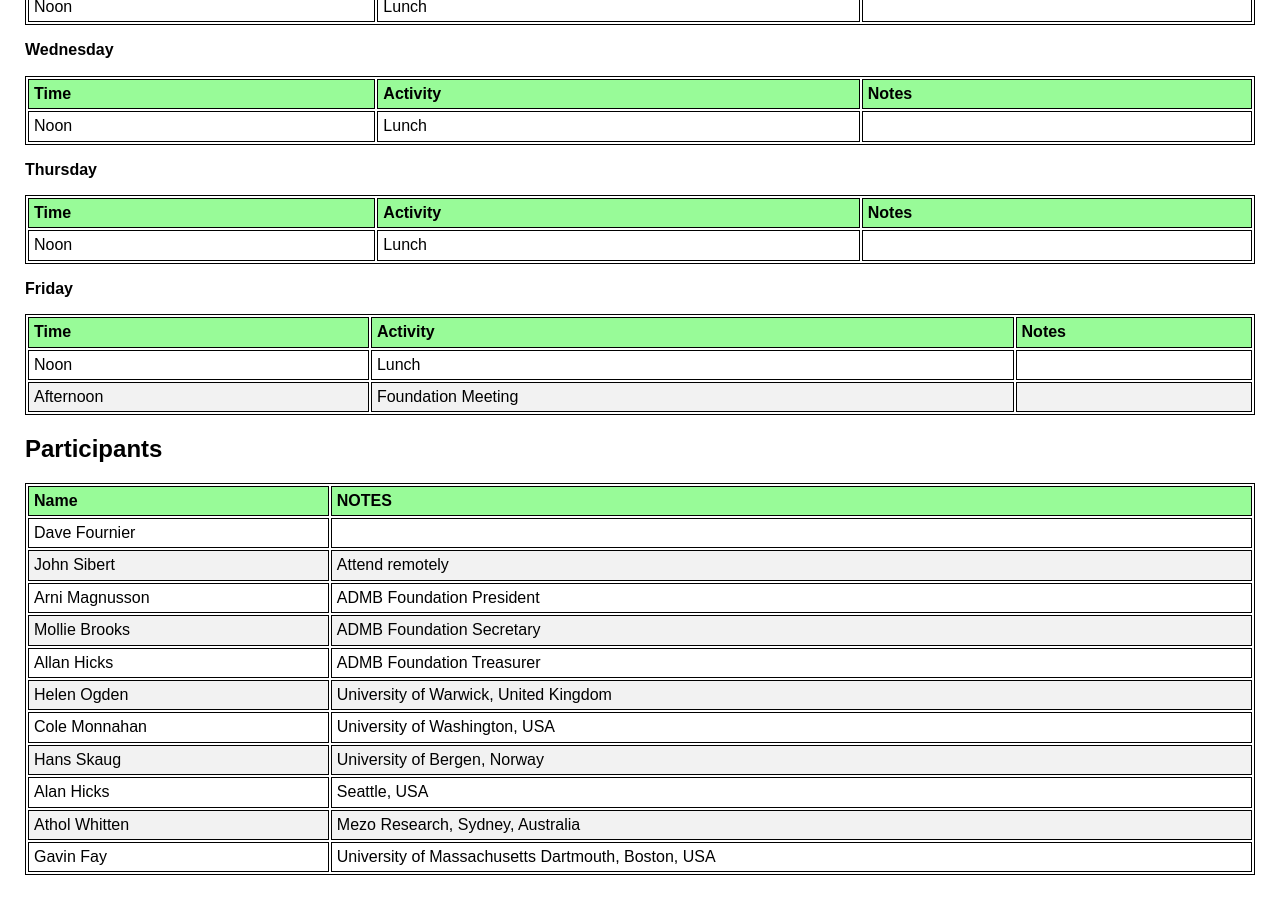
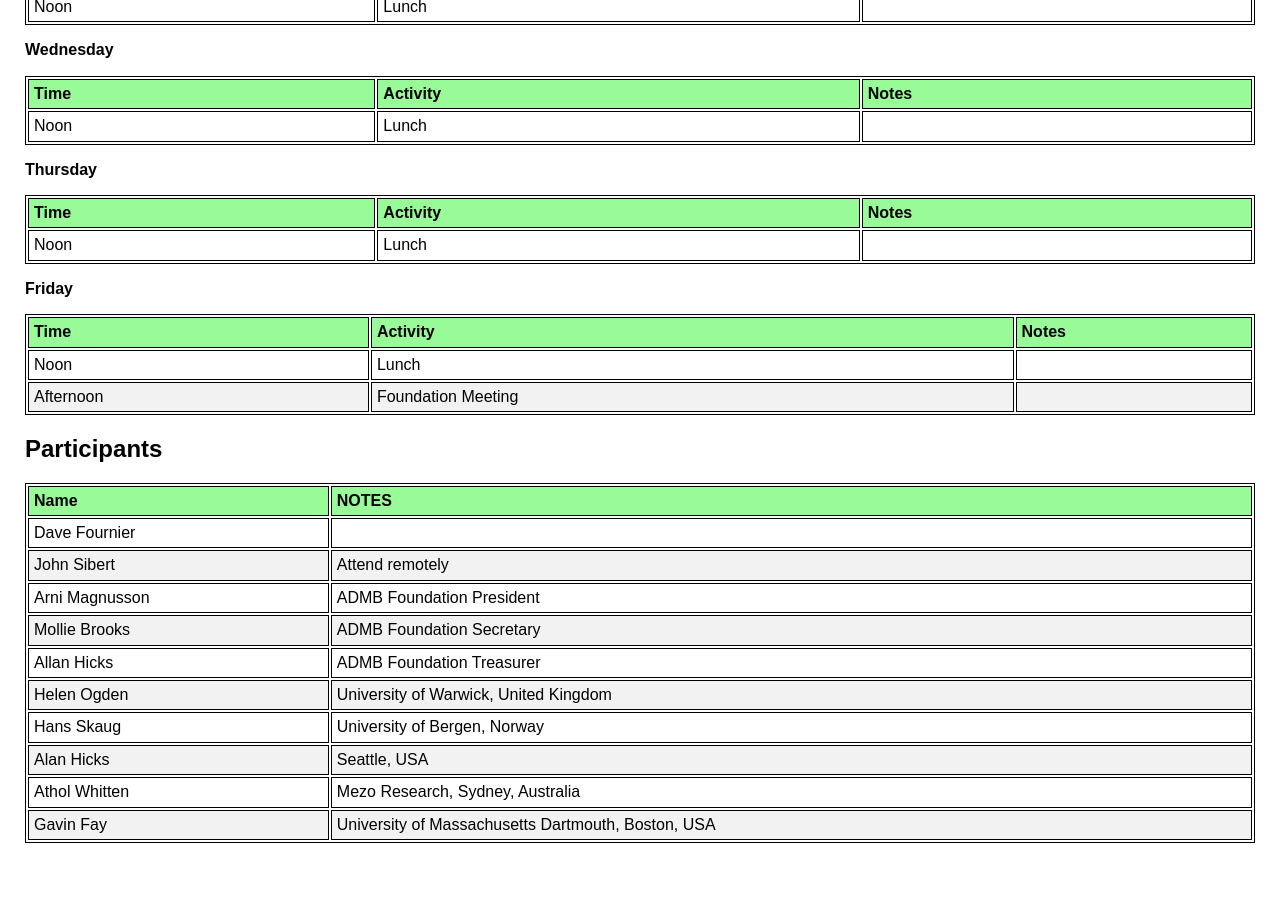
Before and after one commit to TMB-ADMB-Workshops/DevelopersWorkshop2017, a Jekyll site: the page built from agenda.md, in a window 1280 px wide and 900 px high, scrolled down 1109 px. Built offline with Jekyll 4.4.1, drawn with Linux system fonts in a browser that asks for light colours; nearby versions of some CDN libraries; after the commit the page ends 1977 px from its top, so only the background shows below that.

Commit message:
Update agenda.md
Removed myself from attendees list. Can't make it anymore..

```diff
--- a/agenda.md
+++ b/agenda.md
@@ -95,7 +95,6 @@ Arni Magnusson | ADMB Foundation President
 Mollie Brooks | ADMB Foundation Secretary
 Allan Hicks | ADMB Foundation Treasurer
 Helen Ogden | University of Warwick, United Kingdom
-Cole Monnahan | University of Washington, USA
 Hans Skaug | University of Bergen, Norway
 Alan Hicks | Seattle, USA
 Athol Whitten | Mezo Research, Sydney, Australia
```
